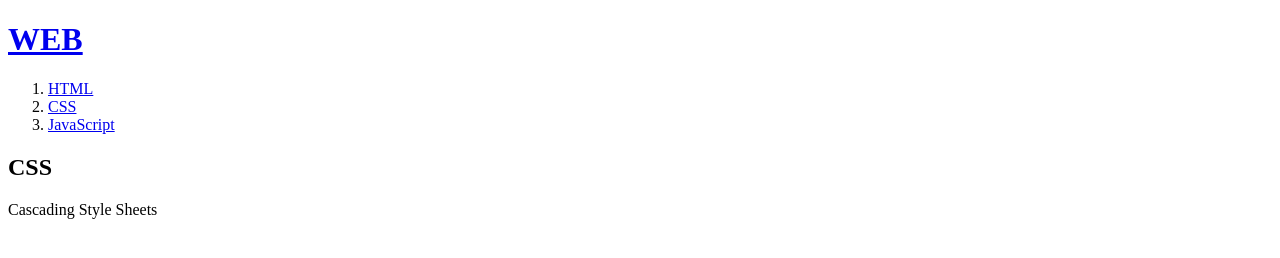
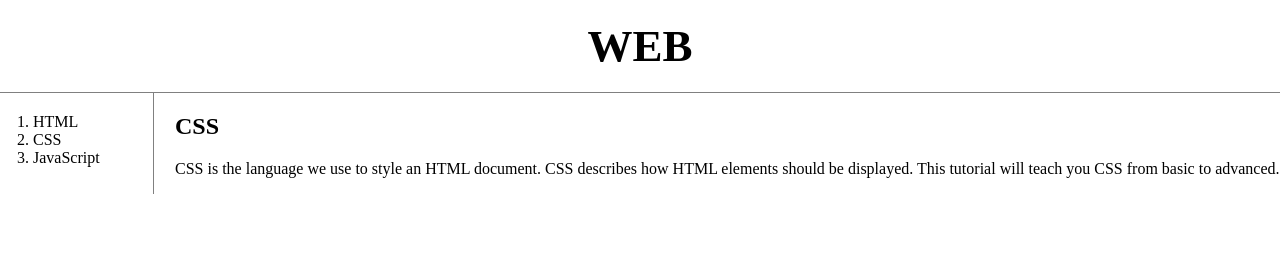
Before and after one commit to SJ0826/my-first-web-site, a plain HTML site: page 2.html in a window 1280 px wide. Drawn offline with Linux system fonts and the light colour scheme.

Commit message:
Add files via upload
웹페이지 완성

```diff
--- a/2.html
+++ b/2.html
@@ -3,17 +3,24 @@
 <head>
   <title>WEB1 - CSS</title>
   <meta charset="utf-8">
+    <link rel="stylesheet" href="style.css">
 </head>
 <body>
   <h1><a href="index.html">WEB</a></h1>
+    <div id="grid">
       <ol>
         <li><a href="1.html">HTML</a></li>
         <li><a href="2.html">CSS</a></li>
         <li><a href="3.html">JavaScript</a></li>
       </ol>
+      <div id="article">
         <h2>CSS</h2>
         <p>
-  Cascading Style Sheets
+          CSS is the language we use to style an HTML document.
+          CSS describes how HTML elements should be displayed.
+          This tutorial will teach you CSS from basic to advanced.
         </p>
+      </div>
+    </div>
  </body>
  </html>
--- /dev/null
+++ b/style.css
@@ -0,0 +1,45 @@
+body {
+  margin: 0;
+}
+a {
+  color:black;
+  text-decoration: none;
+}
+h1 {
+  font-size:45px;
+  text-align: center;
+  border-bottom: 1px solid gray;
+  margin:0;
+  padding:20px;
+}
+ol{
+  border-right:1px solid gray;
+  width:100px;
+  margin:0;
+  padding: 20px;
+  }
+/* 반응형 웹페이지*/
+/*반응형 디자인: 화면의 크기에 따라서 웹페이지 디자인이 달라진다.*/
+#grid{
+  display: grid;
+  grid-template-columns: 150px 1fr;
+}
+#grid ol{
+  padding-left:33px;
+}
+#grid #article{
+  padding-left: 25px;
+}
+@media (max-width:800px) {
+#grid{
+  display: block;
+}
+ol{
+  border-right:none;
+}
+h1{
+    border-bottom:none;
+}
+}
+}
+}
```
Also changed, not shown: 1.html (+11 -3 lines), 3.html (+5 -0 lines), index.html (+4 -0 lines). Lines whose indentation alone changed are shown as unchanged.
